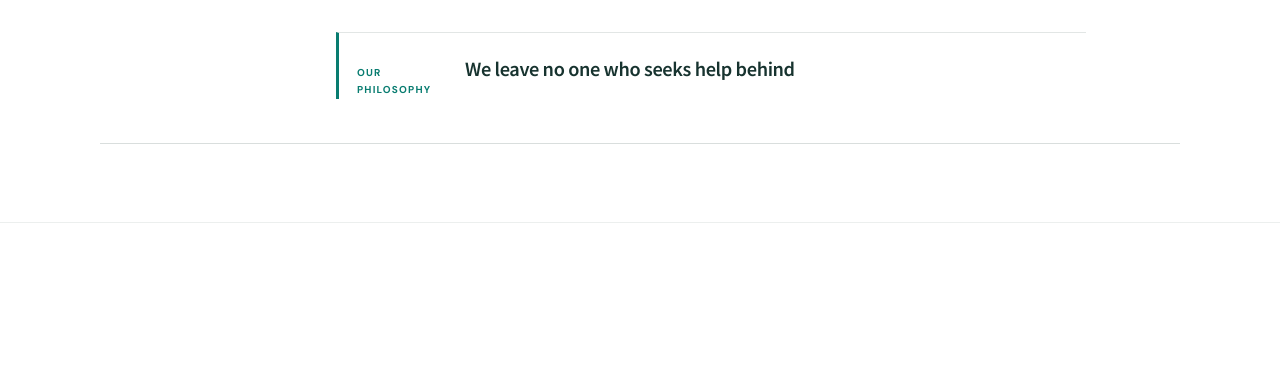
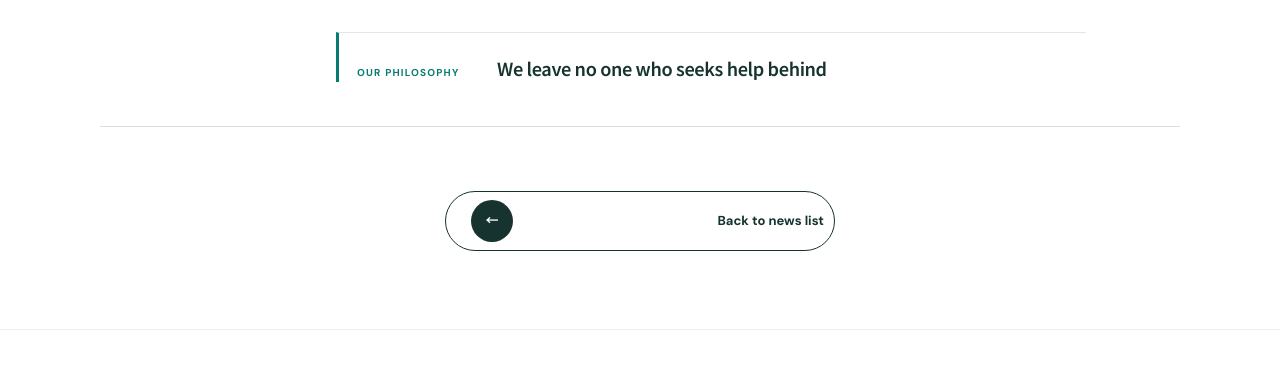
Before and after one commit to txppie-inc/corporate-site, a website: page src/en/news/2025-10-23-company-founded/index.html in a window 1280 px wide. Shown: the part 401-770 px from the top of the page. Drawn offline with Linux system fonts and the light colour scheme.

Commit message:
一覧へ戻るを追加

```diff
--- a/src/en/news/2025-10-23-company-founded/index.html
+++ b/src/en/news/2025-10-23-company-founded/index.html
@@ -29,6 +29,7 @@
               </div>
             </div>
           </article>
+          <a class="archive-home-cta reveal" href="/en/news/"><span>Back to news list</span><i>←</i></a>
         </div>
       </section>
     </main>
--- a/src/styles.css
+++ b/src/styles.css
@@ -425,6 +425,8 @@ section { scroll-margin-top: 80px; }
 .company-news-philosophy { display: grid; grid-template-columns: 86px minmax(0, 1fr); gap: 22px; align-items: baseline; margin-top: 35px; padding: 21px 0 0 18px; border-top: 1px solid rgba(23, 51, 47, .12); border-left: 3px solid var(--green); }
 .company-news-philosophy p { margin: 0; color: var(--green); font-size: 10px; font-weight: 700; letter-spacing: .12em; }
 .company-news-philosophy strong { font-family: "Noto Sans JP", sans-serif; font-size: 18px; font-weight: 600; line-height: 1.6; letter-spacing: -.02em; }
+/* 英語のラベルは「OUR PHILOSOPHY」と長く、日本語向けの86pxでは2行になる。 */
+.english-site .company-news-philosophy { grid-template-columns: 118px minmax(0, 1fr); }
 
 @media (max-width: 820px) {
   .company-news-hero { padding-bottom: 58px; }
```
Also changed, not shown: src/news/2025-10-23-company-founded/index.html (+1 -0 lines).
